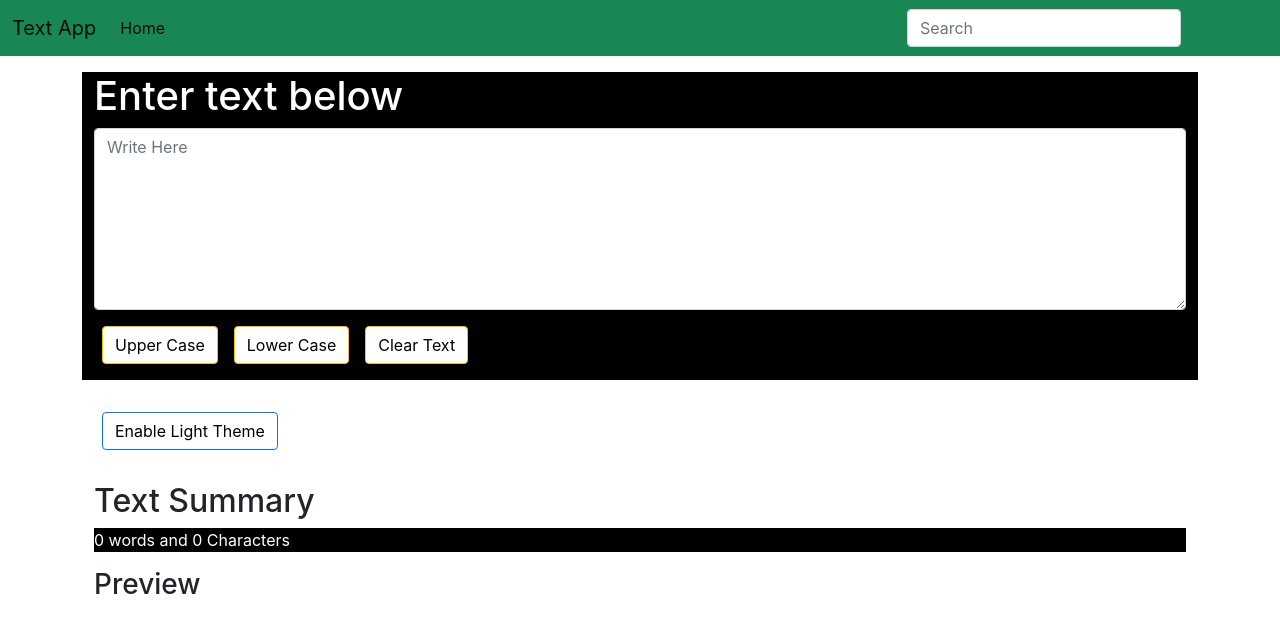
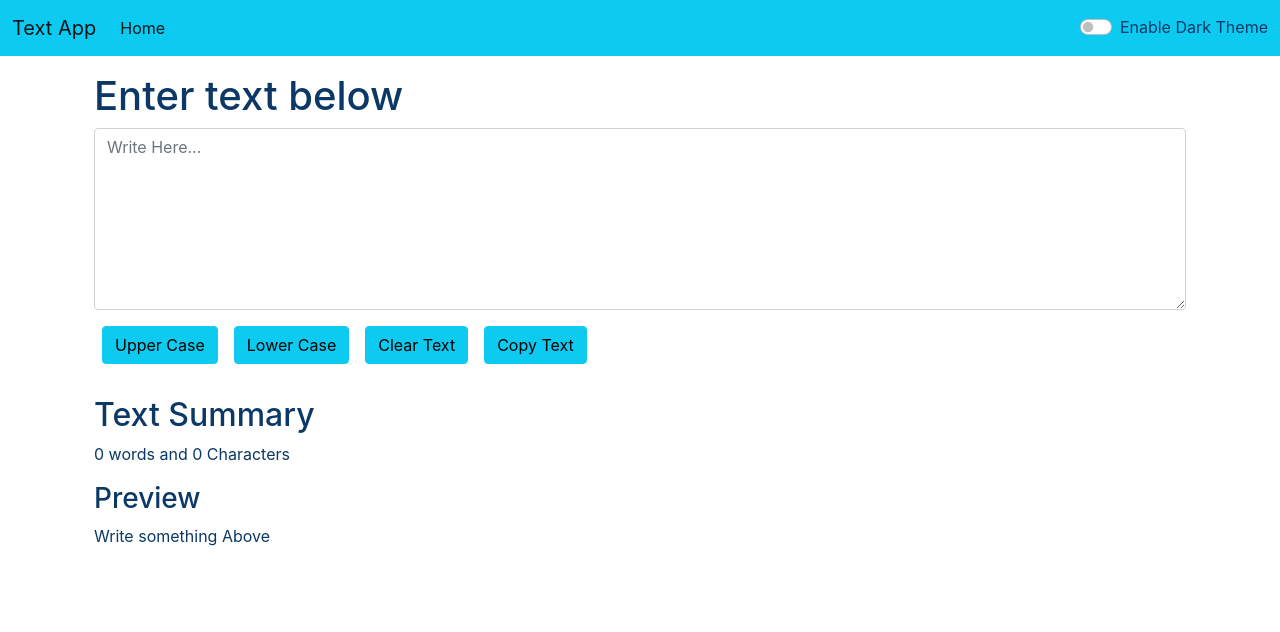
Before and after one commit to rahul-arakka/React_course, a React (Create React App) app: page / in a window 1280 px wide. Shown: the top 632 px of the page. Built offline with nearby package versions, Linux system fonts and the light colour scheme.

Commit message:
Enabled Theme Change in full App

```diff
--- a/src/App.js
+++ b/src/App.js
@@ -1,16 +1,29 @@
-// import logo from "./logo.svg";
+import React ,{useState} from 'react'
 import "./App.css"; // Import/add any file like this
 import Navbar from './components/Navbar'
 import Textform from "./components/Textform";
 // let name = "Rahul";
 function App() {
+
+  const [mode, setMode] = useState('light');
+
+  const changeMode = ()=>{
+    if(mode === 'light'){
+      setMode('dark')
+      document.body.style.backgroundColor = '#0b3866'
+    }
+    else{
+      setMode('light')
+      document.body.style.backgroundColor = 'white'
+    }
+  }
   return (
     <>
       {/* <Navbar/> */}
       {/* Props can be of anytype which we know in JS like 'string', 'array' ,'object' , etc */}
-      <Navbar title="Text App" item = "Home" /> {/*  Here 'title' and 'item' are the props passed to Navbar */}
+      <Navbar title="Text App" item = "Home" mode={mode} changemode={changeMode} /> {/*  Here 'title' and 'item' are the props passed to Navbar */}
       <div className="container">
-        <Textform heading="Enter text below" />
+        <Textform heading="Enter text below" mode = {mode}/>
       </div>
     </>
   );
--- a/src/components/Navbar.js
+++ b/src/components/Navbar.js
@@ -1,11 +1,13 @@
-import React from 'react'
-import PropTypes from 'prop-types'
+import React from "react";
+import PropTypes from "prop-types";
 
 // Props means properties which are passed in the component as attributes
 
-export default function Navbar(props){
-    return(
-        <nav className="navbar navbar-expand-lg navbar-light bg-success">
+export default function Navbar(props) {
+
+  return (
+    <>
+    <nav className={`navbar navbar-expand-lg navbar-${props.mode} bg-${props.mode==='light'?'info':'dark'}`}>
       <div className="container-fluid">
         <a className="navbar-brand" href="/">
           {props.title}
@@ -30,29 +32,33 @@ export default function Navbar(props){
             </li>
           </ul>
           <form className="d-flex">
+            <div className="form-check form-switch">
               <input
-                className="form-control me-2"
-                type="search"
-                placeholder="Search"
-                aria-label="Search"
+                onClick={props.changemode}
+                className="form-check-input"
+                type="checkbox"
+                role="switch"
+                id="Switch"
               />
-              <button className="btn btn-outline-success" type="submit">
-                Search
-              </button>
+              <label style={{color:props.mode==='light'?'#0b3866':'white'}} className="form-check-label" htmlFor="flexSwitchCheckDefault">
+                Enable {props.mode==='light'?'Dark':'Light'} Theme
+              </label>
+            </div>
           </form>
         </div>
       </div>
     </nav>
+    </>
   );
 }
 
 // Props type can be set like this
 Navbar.propTypes = {
-    title: PropTypes.string
-}
+  title: PropTypes.string,
+};
 
 // Props can be set with defalut values
 Navbar.defaultProps = {
-    title:'Give Title',
-    item: 2
-}
+  title: "Give Title",
+  item: 2,
+};
--- a/src/components/Textform.js
+++ b/src/components/Textform.js
@@ -6,7 +6,7 @@ export default function Textform(props) {
 
   // let themeStyle = {
   //   color: 'white',
-  //   backgroundColor: 'black'
+  //   backgroundColor: '#0b3866'
   // }
 
   let changeTextUpperCase = () => {
@@ -24,30 +24,37 @@ export default function Textform(props) {
     setText(newtext);
   };
 
-  let changeTheme = ()=>{
-    console.log('Theme changed');
-    if(themeStyle.color === 'white'){
-      setStyle({
-        color: 'black',
-        backgroundColor: 'white'
-      })
-      setBtnStyle({
-        color: 'white',
-        backgroundColor: 'black'
-      })
-      setBtnText("Enable Dark Theme");
-    }else{
-      setStyle({
-        color: 'white',
-        backgroundColor: 'black'
-      })
-      setBtnStyle({
-        color: 'black',
-        backgroundColor: 'white'
-      })
-      setBtnText("Enable Light Theme");
-    }
-  }
+  // Function to copy Written text to Clipboard
+  let handleCopy = () => {
+    let txt = document.getElementById("Box");
+    txt.select();
+    navigator.clipboard.writeText(txt.value);
+  };
+
+  // let changeTheme = () => {
+  //   console.log("Theme changed");
+  //   if (themeStyle.color === "white") {
+  //     setStyle({
+  //       color: "#0b3866",
+  //       backgroundColor: "white",
+  //     });
+  //     setBtnStyle({
+  //       color: "white",
+  //       backgroundColor: "#0b3866",
+  //     });
+  //     setBtnText("Enable Dark Theme");
+  //   } else {
+  //     setStyle({
+  //       color: "white",
+  //       backgroundColor: "#0b3866",
+  //     });
+  //     setBtnStyle({
+  //       color: "#0b3866",
+  //       backgroundColor: "white",
+  //     });
+  //     setBtnText("Enable Light Theme");
+  //   }
+  // };
 
   let onChangeHandler = (event) => {
     console.log("Clicked OnChange" + text);
@@ -55,59 +62,74 @@ export default function Textform(props) {
   };
 
   const [text, setText] = useState("");
-  const [btnText, setBtnText] = useState("Enable Light Theme");
-  const [themeStyle, setStyle] = useState({
-    color: 'white',
-    backgroundColor: 'black'
-  })
-  const [btnStyle, setBtnStyle] = useState({
-    color: 'black',
-    backgroundColor: 'white'
-  })
+  // const [btnText, setBtnText] = useState("Enable Light Theme");
+  // const [textStyle, setTextStyle] = useState({
+  //   color: "#0b3866",
+  // });
+  // const [btnStyle, setBtnStyle] = useState({
+  //   color: "white",
+  //   backgroundColor: "#0b3866",
+  // });
+  // let btnStyle = {color:'blue',backgroundColor:props.mode==='light'?'#0b3866':'white'}
   // const[color, setcolor] = useState({color:"red"})
+
   return (
     <>
-      <div className="container my-3" style={themeStyle}>
+      <div className="container my-3" style={{color:props.mode==='light'?'#0b3866':'white'}}>
         <h1>{props.heading}</h1>
-        {/* onChange is a handler and is important in react when we uses 'state' variable(here 'text') & we/user gives input to make it able to type in input field */}
+        {/* onChange is a handler and is important in react when we uses 'state' variable(here 'text') & we/user gives input to make it able to type in input field or to change to input Text*/}
         <textarea
           className="form-control"
-          placeholder="Write Here"
+          placeholder="Write Here..."
           value={text}
           onChange={onChangeHandler}
           id="Box"
+          style={{color:props.mode==='light'?'#0b3866':'white',backgroundColor:props.mode==='light'?'white':'#0b3866'}}
           rows="7"
         ></textarea>
         <button
-          className="btn btn-warning my-3 mx-2" style={btnStyle}
+          className={`btn btn-${props.mode==='light'?'info':'dark'} my-3 mx-2`}
           onClick={changeTextUpperCase}
         >
           Upper Case
         </button>
         <button
-          className="btn btn-warning my-3 mx-2" style={btnStyle}
+          className={`btn btn-${props.mode==='light'?'info':'dark'} my-3 mx-2`}
           onClick={changeTextLowerCase}
         >
           Lower Case
         </button>
-        <button className="btn btn-warning my-3 mx-2" style={btnStyle} onClick={clearText}>
+        <button
+          className={`btn btn-${props.mode==='light'?'info':'dark'} my-3 mx-2`}
+          onClick={clearText}
+        >
           Clear Text
         </button>
-      </div><div className="container">
-
-        <button className="btn btn-primary my-3 mx-2" style={btnStyle} onClick={changeTheme}>
-          {btnText}
+        <button
+          className={`btn btn-${props.mode==='light'?'info':'dark'} my-3 mx-2`}
+          onClick={handleCopy}
+        >
+          Copy Text
         </button>
       </div>
+      {/* <div className="container"> */}
+        {/* <button
+          className="btn btn-primary my-3 mx-2"
+          style={btnStyle}
+          onClick={changeTheme}
+        >
+          {btnText}
+        </button> */}
+      {/* </div> */}
 
-      <div className="container my-3" >
+      <div className="container my-3" style={{color:props.mode==='light'?'#0b3866':'white'}}>
         <h2>Text Summary</h2>
-        <p style={themeStyle}>
+        <p >
           {text.length === 0 ? 0 : text.split(" ").length} words and{" "}
           {text.length} Characters
         </p>
         <h3>Preview</h3>
-        <p style={themeStyle}>{text}</p>
+        <p>{text.length>0?text:"Write something Above"}</p>
       </div>
     </>
   );
```
Lines whose indentation alone changed are shown as unchanged.
